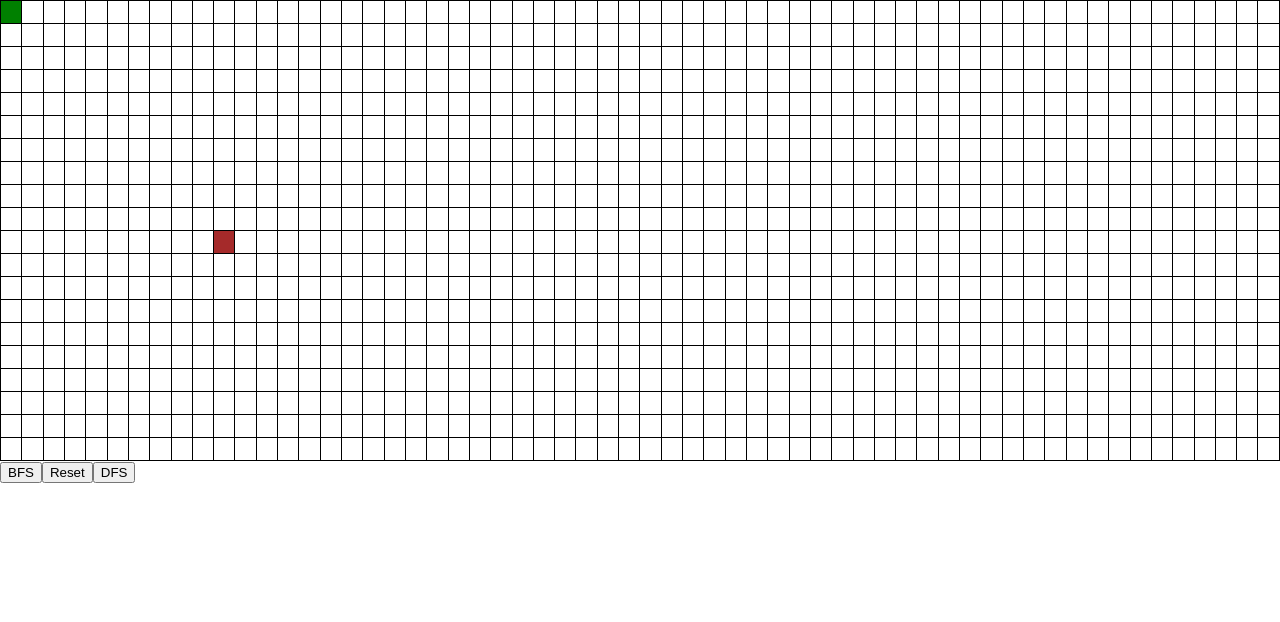
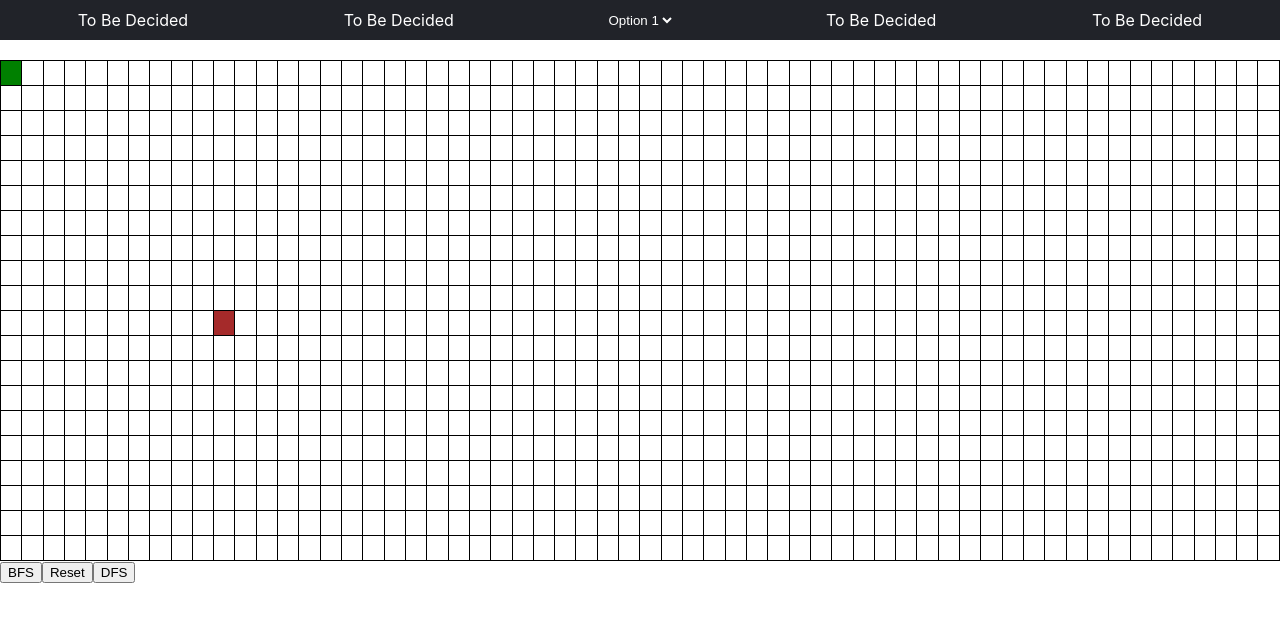
Before and after one commit to Yashx1212/PathVisualizer, a React (Create React App) app: page / in a window 1280 px wide. Shown: the top 622 px of the page. Built offline with nearby package versions, Linux system fonts and the light colour scheme.

Commit message:
added navbar

```diff
--- a/src/App.css
+++ b/src/App.css
@@ -1,38 +1,3 @@
-.App {
-  text-align: center;
+*{
+  margin: auto;
 }
-
-.App-logo {
-  height: 40vmin;
-  pointer-events: none;
-}
-
-@media (prefers-reduced-motion: no-preference) {
-  .App-logo {
-    animation: App-logo-spin infinite 20s linear;
-  }
-}
-
-.App-header {
-  background-color: #282c34;
-  min-height: 100vh;
-  display: flex;
-  flex-direction: column;
-  align-items: center;
-  justify-content: center;
-  font-size: calc(10px + 2vmin);
-  color: white;
-}
-
-.App-link {
-  color: #61dafb;
-}
-
-@keyframes App-logo-spin {
-  from {
-    transform: rotate(0deg);
-  }
-  to {
-    transform: rotate(360deg);
-  }
-}
--- a/src/App.js
+++ b/src/App.js
@@ -1,8 +1,13 @@
+import Navbar from './components/Navbar';
 import Grid from './components/Nodes';
+import './App.css'
 
 function App() {
   return (
-    <Grid/>
+    <>
+      <Navbar/>
+      <Grid/>
+    </>
   );
 }
 
--- /dev/null
+++ b/src/components/Navbar/index.css
@@ -0,0 +1,39 @@
+nav {
+  background-color:rgb(33, 35, 41);
+  height: 40px;
+}
+
+ul {
+  display: flex;
+  justify-content: space-between;
+  list-style-type: none;
+  margin: 0;
+  padding: 0;
+}
+
+li {
+  position: relative;
+  padding: 0px 20px;
+}
+
+a {
+  display: block;
+  color: #fff;
+  text-decoration: none;
+  padding: 5px;
+}
+
+a:hover{
+  color: coral;
+}
+
+.dropdown select{
+  background-color: rgb(33, 35, 41);
+  color: #fff;
+  border: none;
+  height: 40px;
+}
+
+.dropdown select option{
+  padding: 50px;
+}
--- /dev/null
+++ b/src/components/Navbar/index.jsx
@@ -0,0 +1,26 @@
+import React from 'react'
+import './index.css'
+
+function Navbar() {
+  return (
+    <div>
+      <nav>
+        <ul>
+          <li><a href="#a">To Be Decided</a></li>
+          <li><a href="#a">To Be Decided</a></li>
+          <li className='dropdown'>
+            <select>
+              <option>Option 1</option>
+              <option>Option 2</option>
+              <option>Option 3</option>
+            </select>
+          </li>
+          <li><a href="#a">To Be Decided</a></li>
+          <li><a href="#a">To Be Decided</a></li>
+        </ul>
+      </nav>
+    </div>
+  )
+}
+
+export default Navbar;
--- a/src/components/Nodes/index.css
+++ b/src/components/Nodes/index.css
@@ -1,6 +1,10 @@
+.grid{
+    margin: 20px auto;
+}
+
 .unvisited{
-    height: 20px;
-    width: 20px;
+    height: 22px;
+    width: 22px;
     border: 1px solid black;
     margin: 0px;
 }
@@ -14,16 +18,16 @@
 }
 
 .visited{
-    height: 20px;
-    width: 20px;
+    height: 22px;
+    width: 22px;
     border: 1px solid black;
     margin: 0px;
     background-color: yellow;
 }
 
 .path{
-    height: 20px;
-    width: 20px;
+    height: 22px;
+    width: 22px;
     border: 1px solid black;
     margin: 0px;
     background-color: blue;
```
Also changed, not shown: src/logo.svg (deleted).
